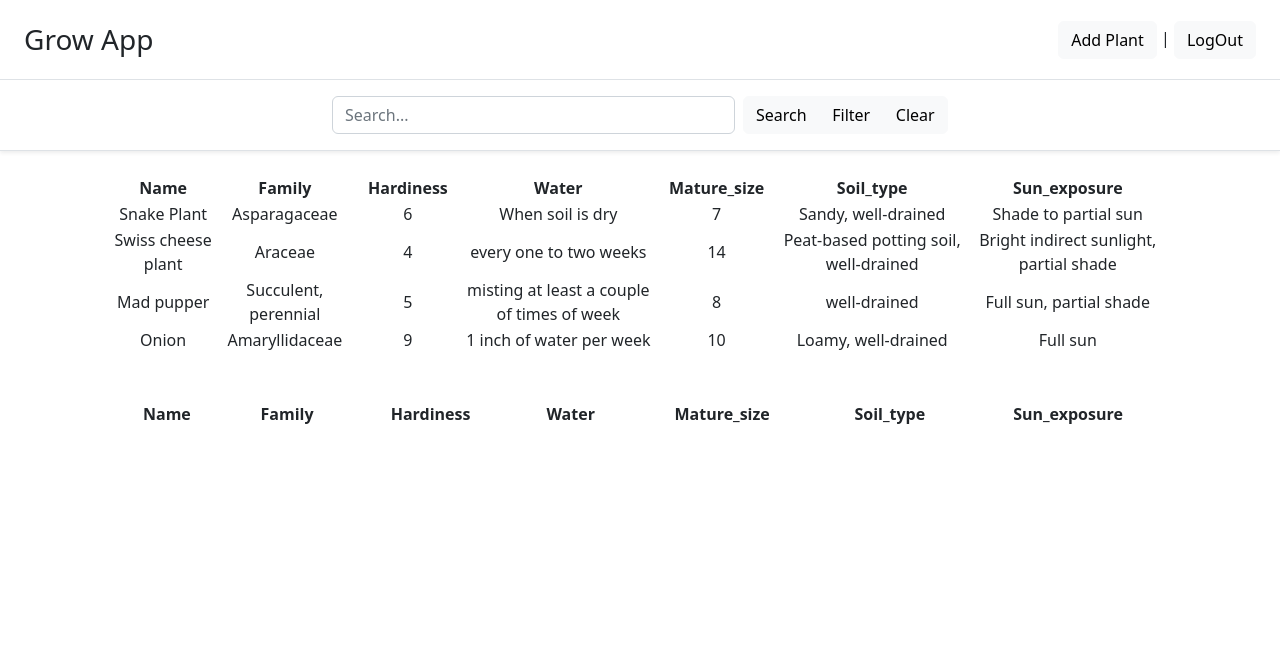
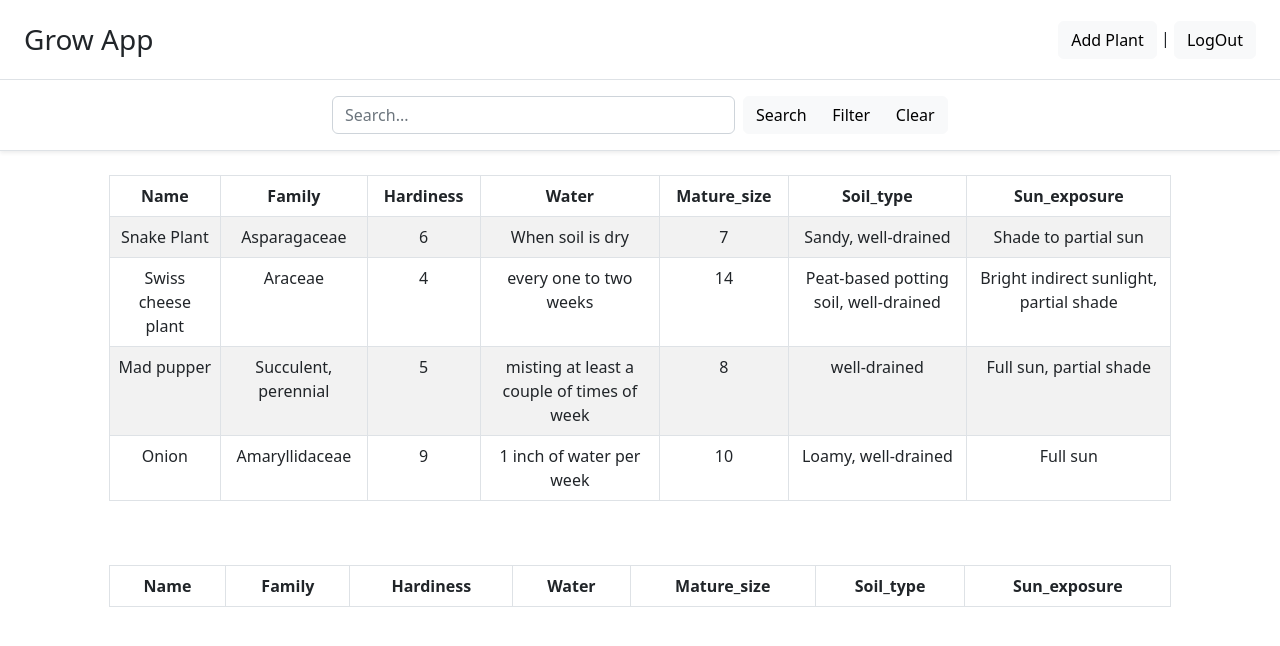
Before and after one commit to Shawn8z/React-plant-app, a React (Create React App) app: page / in a window 1280 px wide. Shown: the top 646 px of the page. Built offline with nearby package versions, Linux system fonts and the light colour scheme.

Commit message:
added table styling, complet clear button functions

```diff
--- a/src/Components/searchAndFilter/searchAndFilter.js
+++ b/src/Components/searchAndFilter/searchAndFilter.js
@@ -119,7 +119,6 @@ function SearchAndFilter({ passDataToNav }) {
         let val = rawQueryChecker();
         let isFiltered = checkedState.some((item) => item === true);
 
-
         if (isFiltered) {
             passDataOut(searchWithArrQuery(Plants, val));
         } else {
@@ -129,9 +128,9 @@ function SearchAndFilter({ passDataToNav }) {
         event.preventDefault();
     }
 
-
     const clearSearchResult = () => {
         passDataOut('');
+        setQuery('');
     }
 
 
@@ -151,7 +150,7 @@ function SearchAndFilter({ passDataToNav }) {
                             <ButtonGroup className="col-4">
                                 <Button variant="light" type="submit">Search</Button>
                                 <CustomToggle eventKey="1">Filter</CustomToggle>
-                                <Button variant="light" type="button" onClick={clearSearchResult}>Clear</Button>
+                                <Button variant="light" type="reset" onClick={clearSearchResult}>Clear</Button>
                             </ButtonGroup>
                         </div>
 
--- a/src/Components/tables/filteredTable.js
+++ b/src/Components/tables/filteredTable.js
@@ -13,7 +13,7 @@ function FilteredTable(props) {
     return (
         <Container className="mt-5">
             <Row>
-                <table>
+                <Table striped bordered hover>
                     <thead>
                         <tr>
                             {columns.map((column) => (
@@ -36,7 +36,7 @@ function FilteredTable(props) {
                             )
                         )}
                     </tbody>
-                </table>
+                </Table>
             </Row>
         </Container>
     )
--- a/src/Components/tables/fullTable.js
+++ b/src/Components/tables/fullTable.js
@@ -13,7 +13,7 @@ function FullTable() {
     return (
         <Container>
             <Row>
-                <table>
+                <Table striped bordered hover>
                     <thead>
                         <tr>
                             {columns.map((column) => (
@@ -36,7 +36,7 @@ function FullTable() {
                             )
                         )}
                     </tbody>
-                </table>
+                </Table>
             </Row>
         </Container>
     )
```
